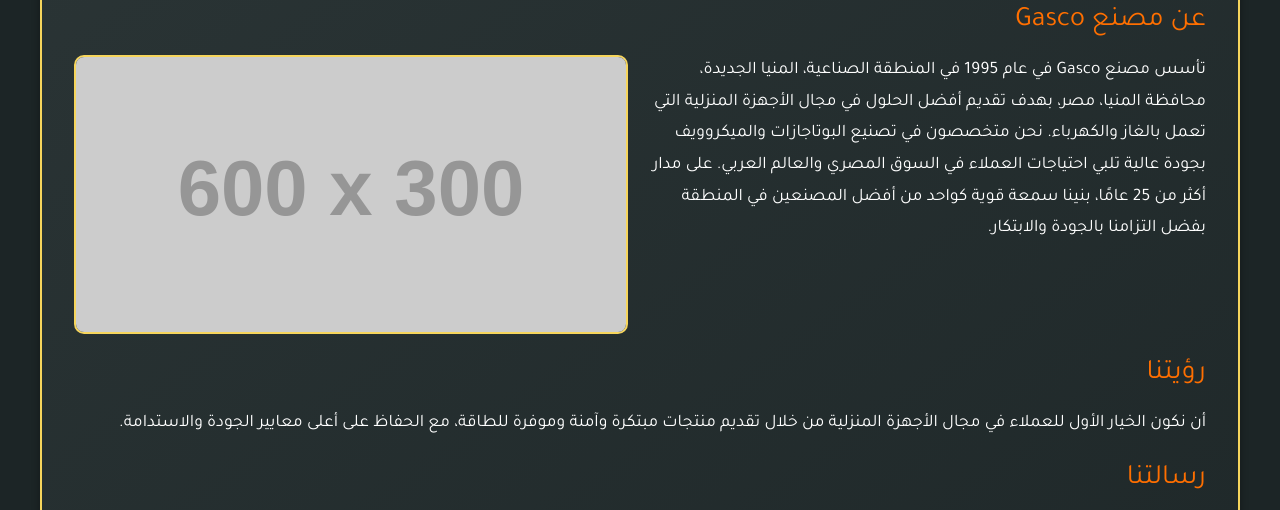
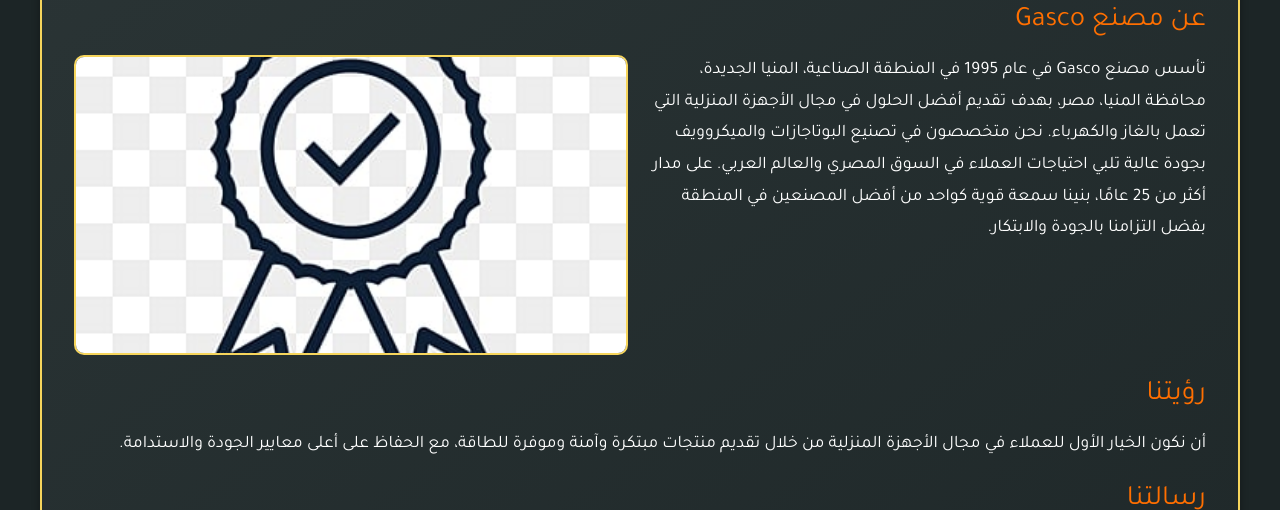
Before and after one commit to Abda11a20/Gasco1, a plain HTML site: page about.html in a window 1280 px wide. Shown: the part 256-766 px from the top of the page. Drawn offline with nearby package versions, Linux system fonts and the light colour scheme; placeholder pictures from the web are drawn by us.

Commit message:
تعديلات جديدة

```diff
--- a/about.html
+++ b/about.html
@@ -391,7 +391,7 @@
         </p>
       </div>
       <div class="col-md-6">
-        <img src="https://via.placeholder.com/600x300?text=Gasco+Factory" alt="Gasco Factory" class="factory-img">
+        <img src="image/ضمان.jpg" alt="Gasco Factory" class="factory-img">
       </div>
     </div>
 
```
